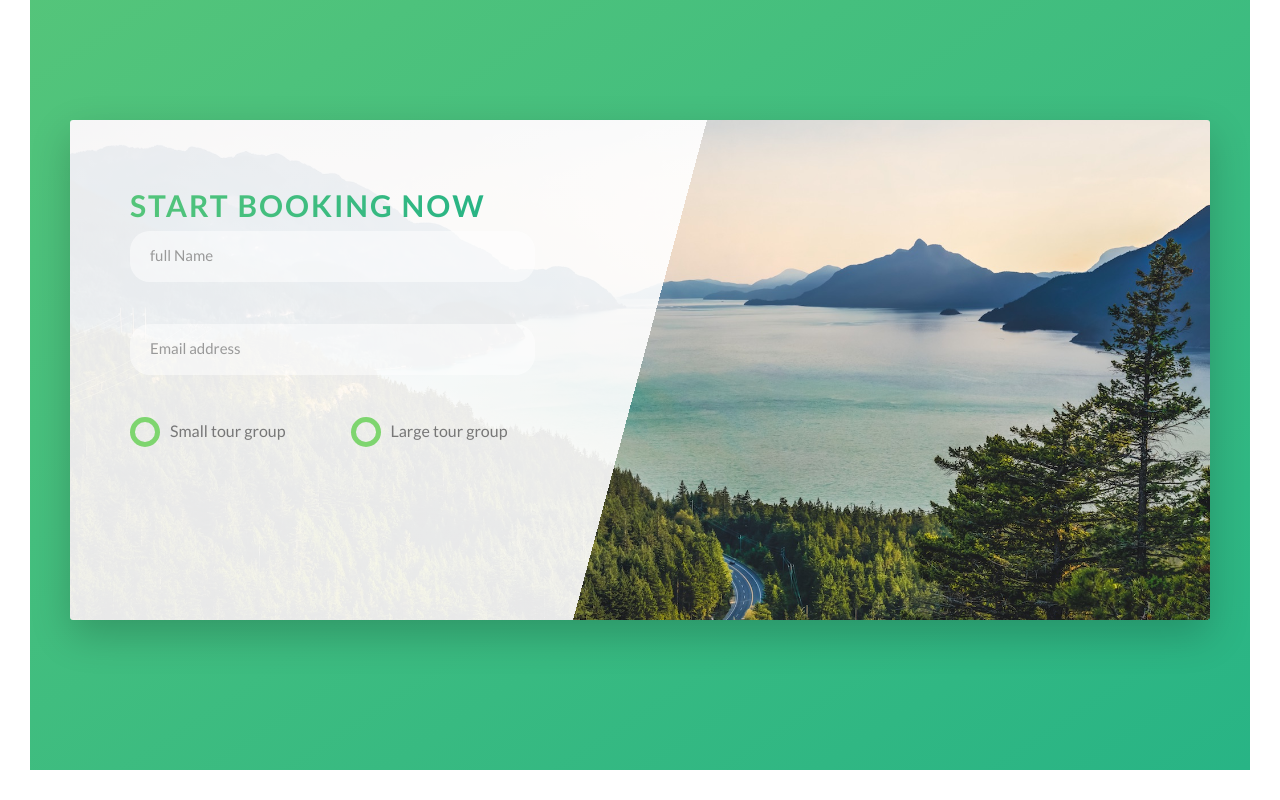
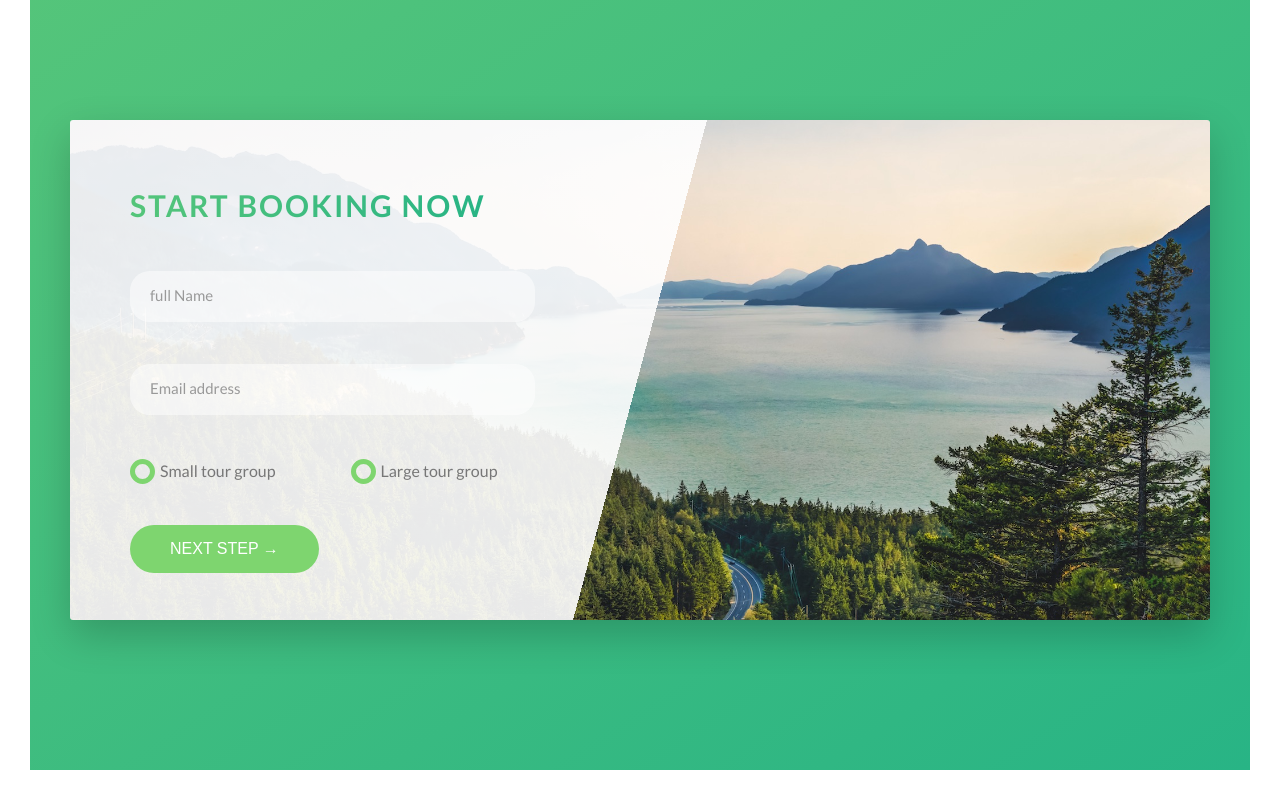
Before and after one commit to akshayr20/Booking-App-Template, an Angular app: page / in a window 1280 px wide. Shown: the part 4394-5194 px from the top of the page. Built offline with nearby package versions, Linux system fonts and the light colour scheme.

Commit message:
completed styling for forms section

```diff
--- a/src/app/booking/booking.component.html
+++ b/src/app/booking/booking.component.html
@@ -12,7 +12,7 @@
             <input type="email" class="form__input" id="email" placeholder="Email address" required autocomplete="off" />
             <label for="email" class="form__label">Email</label>
           </div>
-          <div class="form__group">
+          <div class="form__group u-margin-bottom-medium">
             <div class="form__radio-group">
               <input type="radio" class="form__radio-input" id="small" name="size" />
               <label for="small" class="form__radio-label"> <span class="form__radio-button"> </span> Small tour group </label>
@@ -22,6 +22,9 @@
               <label for="large" class="form__radio-label"> <span class="form__radio-button"> </span> Large tour group</label>
             </div>
           </div>
+          <div class="form__group"><button class="btn btn--green" type="submit">
+            Next Step &rarr;
+          </button></div>
         </form>
       </div>
     </div>
--- a/src/app/booking/booking.component.scss
+++ b/src/app/booking/booking.component.scss
@@ -71,20 +71,20 @@
     cursor: pointer;
     font-size: 1.6rem;
     position: relative;
-    padding-left: 4rem;
+    padding-left: 3rem;
   }
   &__radio-button {
     display: inline-block;
     position: absolute;
-    top: -0.4rem;
+    top: -0.2rem;
     left: 0;
-    height: 3rem;
-    width: 3rem;
+    height: 2.5rem;
+    width: 2.5rem;
     border: 5px solid $color-primary;
     border-radius: 50%;
     &::after {
-      height: 1.2rem;
-      width: 1.2rem;
+      height: 0.8rem;
+      width: 0.8rem;
       content: '';
       display: block;
       border-radius: 50%;
--- a/src/assets/sass/base/_utilities.scss
+++ b/src/assets/sass/base/_utilities.scss
@@ -1,17 +1,21 @@
 .u-center-text {
-  text-align: center;
+  text-align: center !important;
 }
 
 .u-margin-bottom-big {
-    margin-bottom: 8rem;
+  margin-bottom: 8rem !important;
 }
 .u-margin-bottom-top-big {
-  margin-top: 8rem;
+  margin-top: 8rem !important;
 }
 .u-margin-bottom-top-huge {
-  margin-top: 10rem;
+  margin-top: 10rem !important;
 }
 
 .u-margin-bottom-small {
-  margin-bottom: 1.5rem;
+  margin-bottom: 1.5rem !important;
 }
+
+.u-margin-bottom-medium {
+  margin-bottom: 4rem !important;
+}
--- a/src/assets/sass/components/_button.scss
+++ b/src/assets/sass/components/_button.scss
@@ -1,5 +1,6 @@
 @import '../abstracts/variables';
 .btn {
+  &,
   &:link,
   &:visited {
     text-decoration: none;
@@ -9,6 +10,9 @@
     border-radius: 10rem;
     transition: all 0.2s;
     font-size: $default-font-size;
+
+    border: none;
+    cursor: pointer;
   }
   &--white {
     background-color: $color-white;
@@ -45,7 +49,10 @@
     background-color: $color-white;
   }
 
-  &:active {
-    transform: translateY(1px);
+  &:active,
+  &:focus {
+    outline: none;
+    transform: translateY(-1px);
+    box-shadow: 0 1rem 2rem rgba($color-black, 0.2);
   }
 }
```
